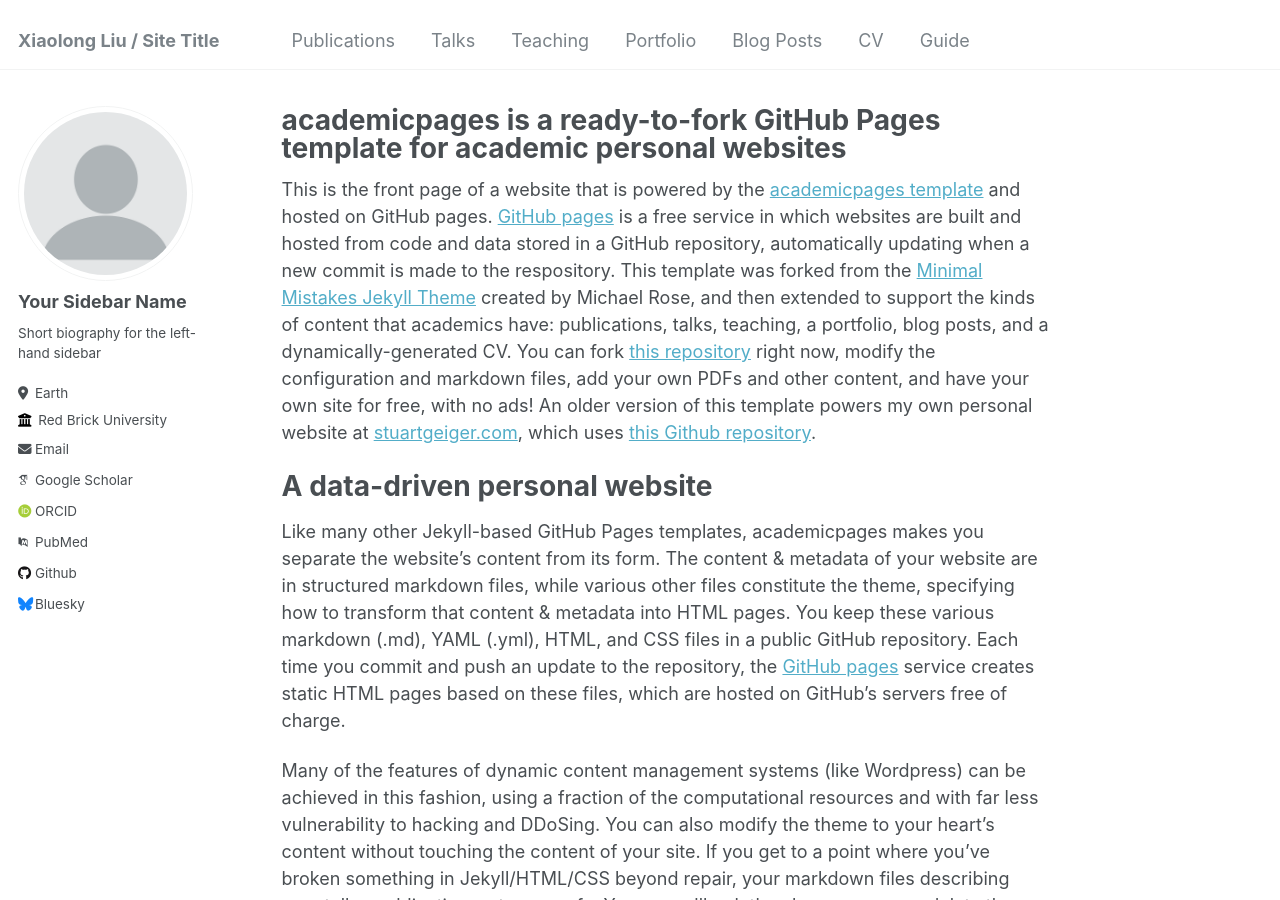
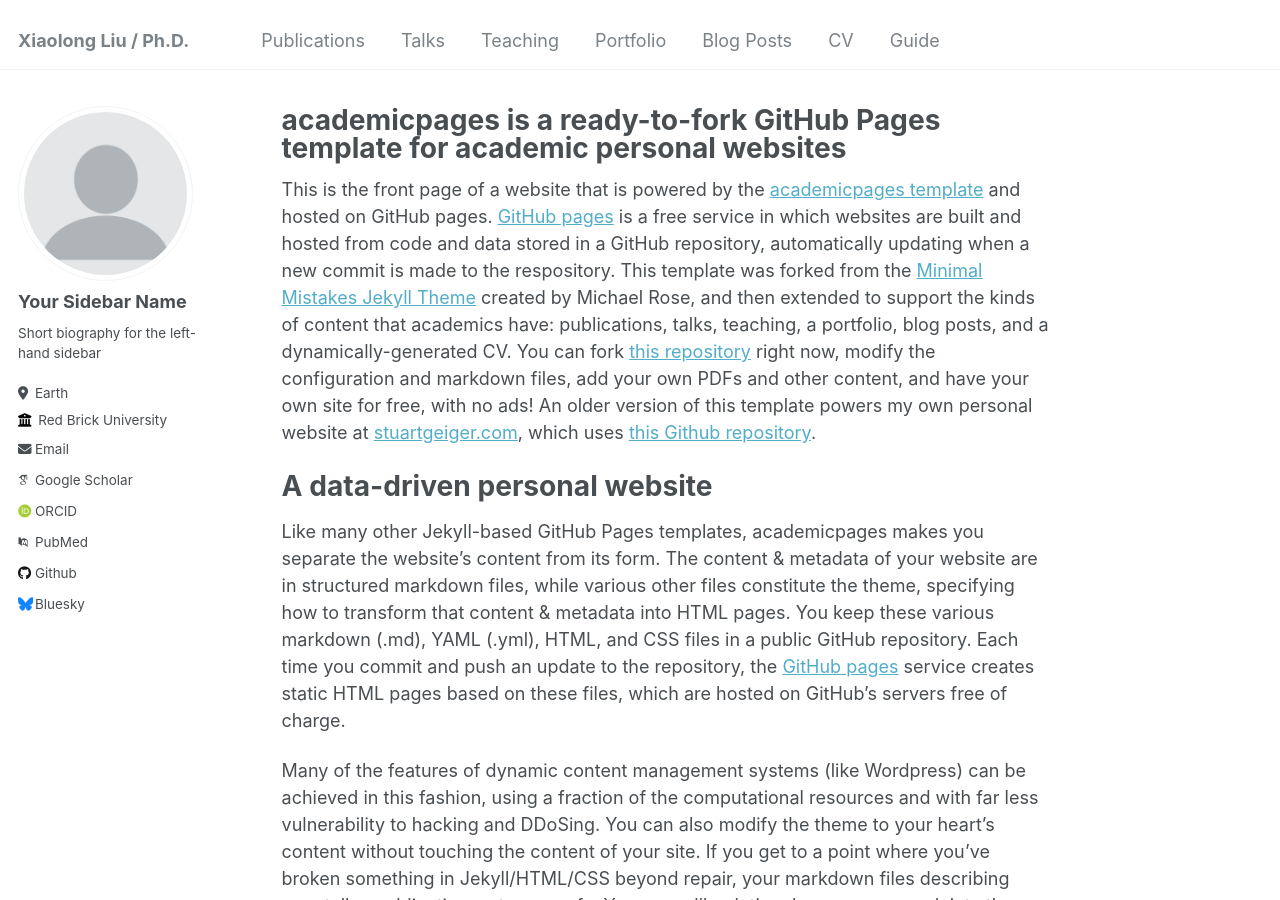
Before and after one commit to xiao-long-liu/xiao-long-liu.github.io, a Jekyll site: the page built from _pages/about.md, in a window 1280 px wide and 900 px high. Built offline with Jekyll 4.4.1, drawn with Linux system fonts in a browser that asks for light colours; some web fonts are replaced.

Commit message:
Update _config.yml

```diff
--- a/_config.yml
+++ b/_config.yml
@@ -8,7 +8,7 @@
 
 # Basic Site Settings
 locale                   : "en-US"
-title                    : "Xiaolong Liu / Site Title"
+title                    : "Xiaolong Liu / Ph.D."
 title_separator          : "-"
 name                     : &name "Xiaolong Liu"
 description              : &description "personal description"
```
